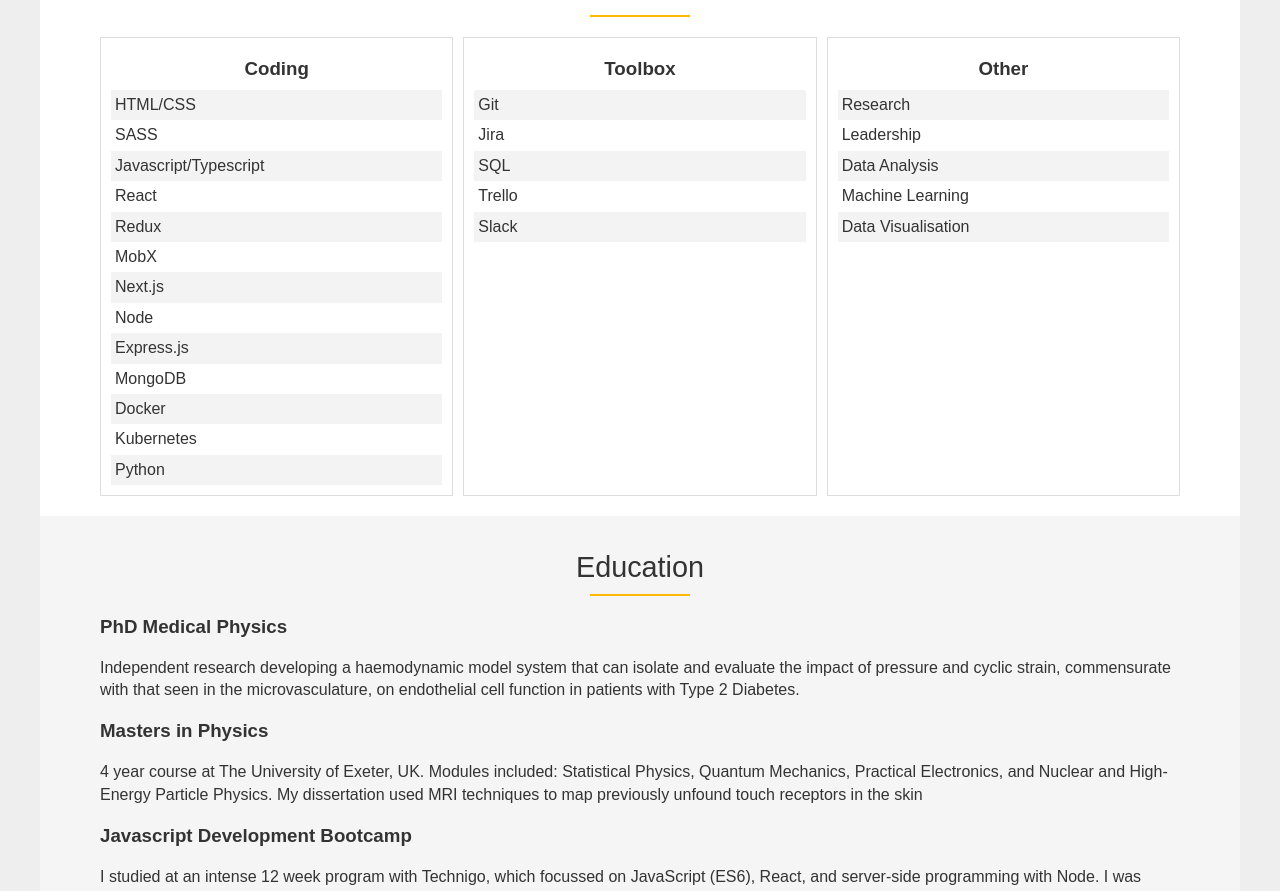
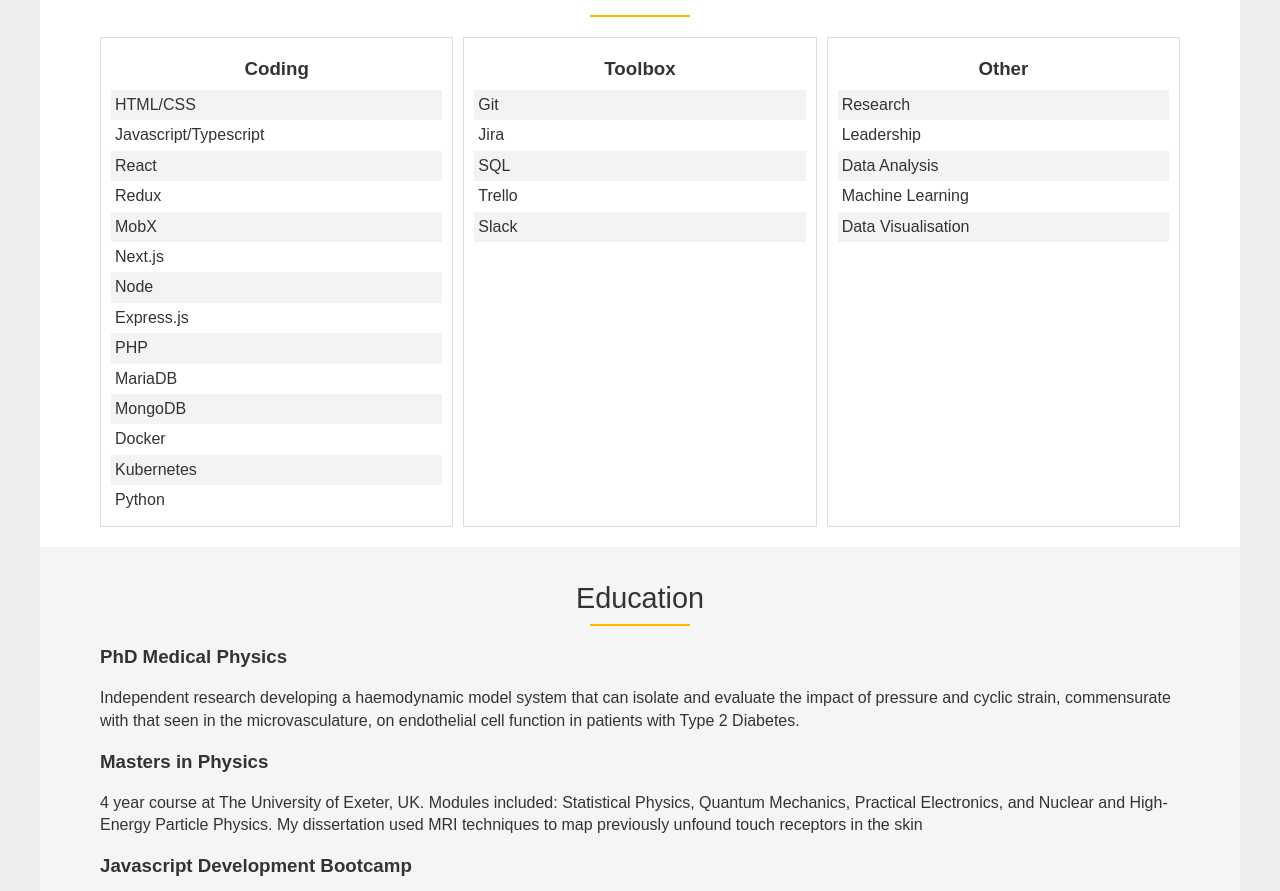
Before and after one commit to BeckiWordsworth/Portfolio, a React (Create React App) app in the folder app/: page / in a window 1280 px wide. Shown: the part 2311-3202 px from the top of the page. Built offline with nearby package versions, Linux system fonts and the light colour scheme; a web font is replaced by a local one.

Commit message:
Updating coding skills list

```diff
--- a/app/src/Components/Skills/index.js
+++ b/app/src/Components/Skills/index.js
@@ -9,7 +9,6 @@
           <h3>Coding</h3>
           <ul>
             <li>HTML/CSS</li>
-            <li>SASS</li>
             <li>Javascript/Typescript</li>
             <li>React</li>
             <li>Redux</li>
@@ -17,6 +16,8 @@
             <li>Next.js</li>
             <li>Node</li>
             <li>Express.js</li>
+            <li>PHP</li>
+            <li>MariaDB</li>
             <li>MongoDB</li>
             <li>Docker</li>
             <li>Kubernetes</li>
```
